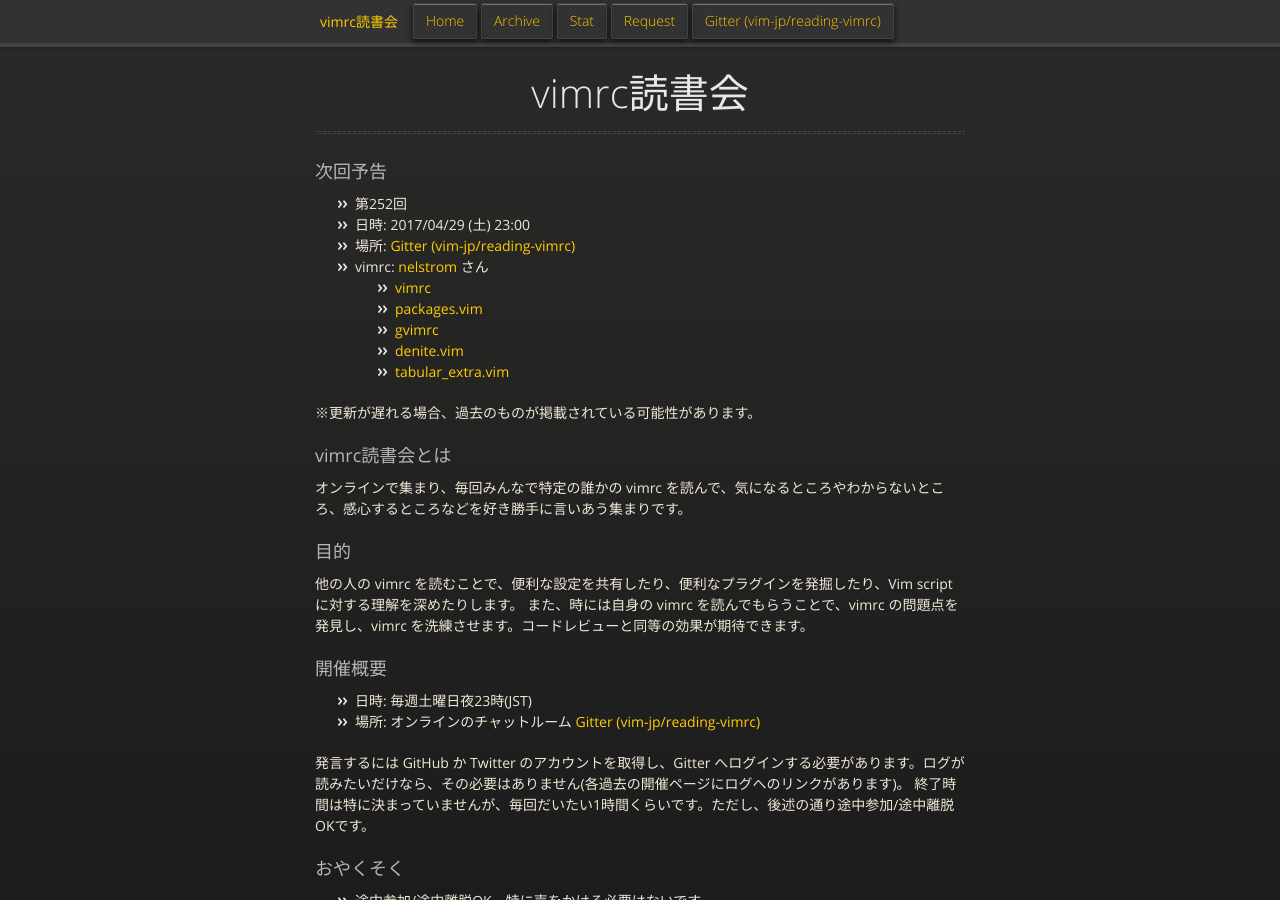
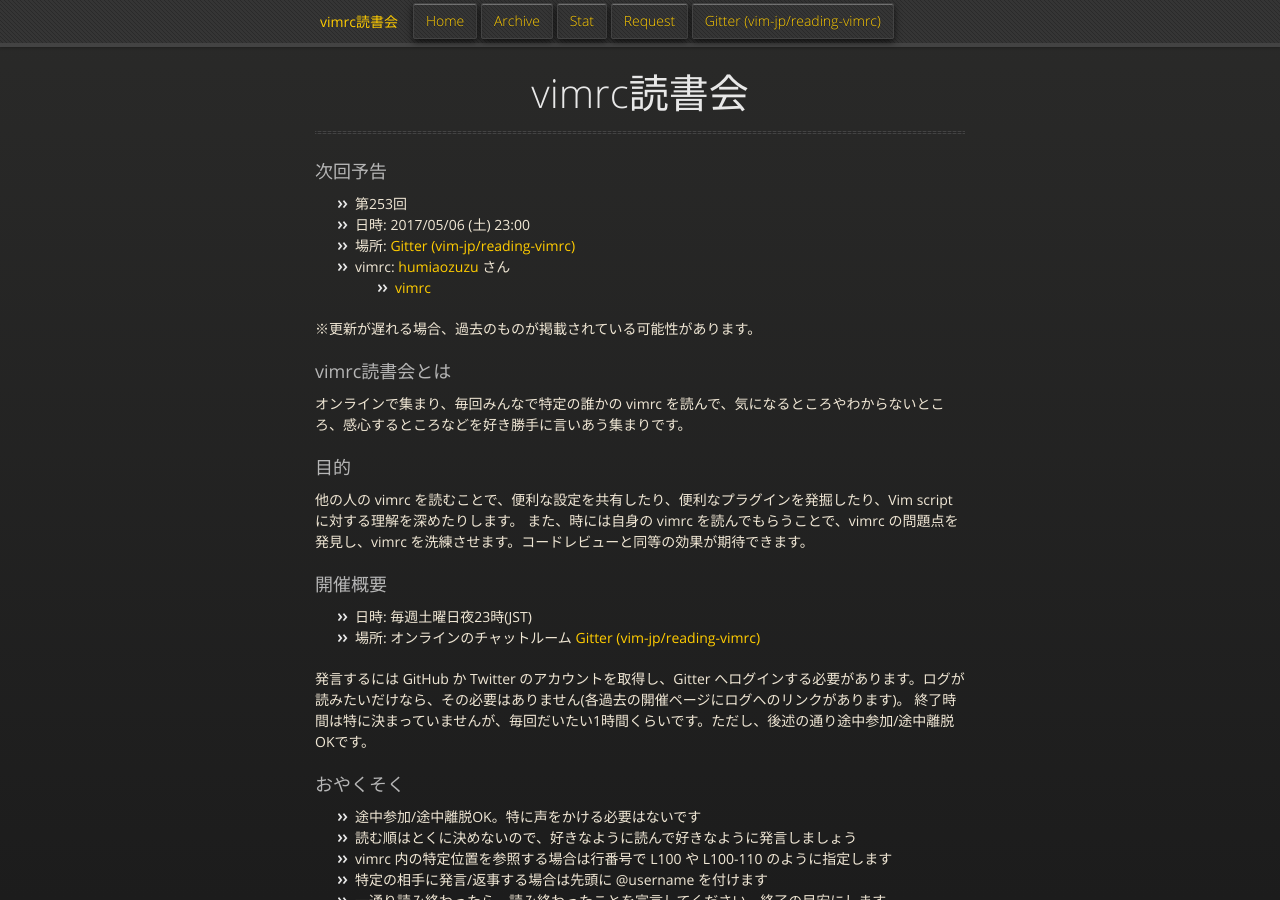
Before and after one commit to vim-jp/reading-vimrc, a Jekyll site: the page built from index.md, in a window 1280 px wide and 900 px high. Built offline with Jekyll 4.4.1, drawn with Linux system fonts in a browser that asks for light colours; nearby versions of some CDN libraries.

Commit message:
Update the next information: #253 humiaozuzu

```diff
--- a/_data/next.yml
+++ b/_data/next.yml
@@ -1,25 +1,11 @@
-- id: 252
-  date: '2017-4-29 23:00'
+- id: 253
+  date: '2017-5-6 23:00'
   author:
-    name: nelstrom
-    url: 'https://github.com/nelstrom'
+    name: humiaozuzu
+    url: 'https://github.com/humiaozuzu'
   vimrcs:
-    - url: 'https://github.com/nelstrom/dotfiles/blob/master/vimrc'
+    - url: 'https://github.com/humiaozuzu/dot-vimrc/blob/master/vimrc'
       name: vimrc
-      hash: null
-    - url: 'https://github.com/nelstrom/dotfiles/blob/master/packages.vim'
-      name: packages.vim
-      hash: null
-    - url: 'https://github.com/nelstrom/dotfiles/blob/master/gvimrc'
-      name: gvimrc
-      hash: null
-    - url: >-
-        https://github.com/nelstrom/dotfiles/blob/master/vim/after/plugin/denite.vim
-      name: denite.vim
-      hash: null
-    - url: >-
-        https://github.com/nelstrom/dotfiles/blob/master/vim/after/plugin/tabular_extra.vim
-      name: tabular_extra.vim
       hash: null
   part: null
   other: null
```
